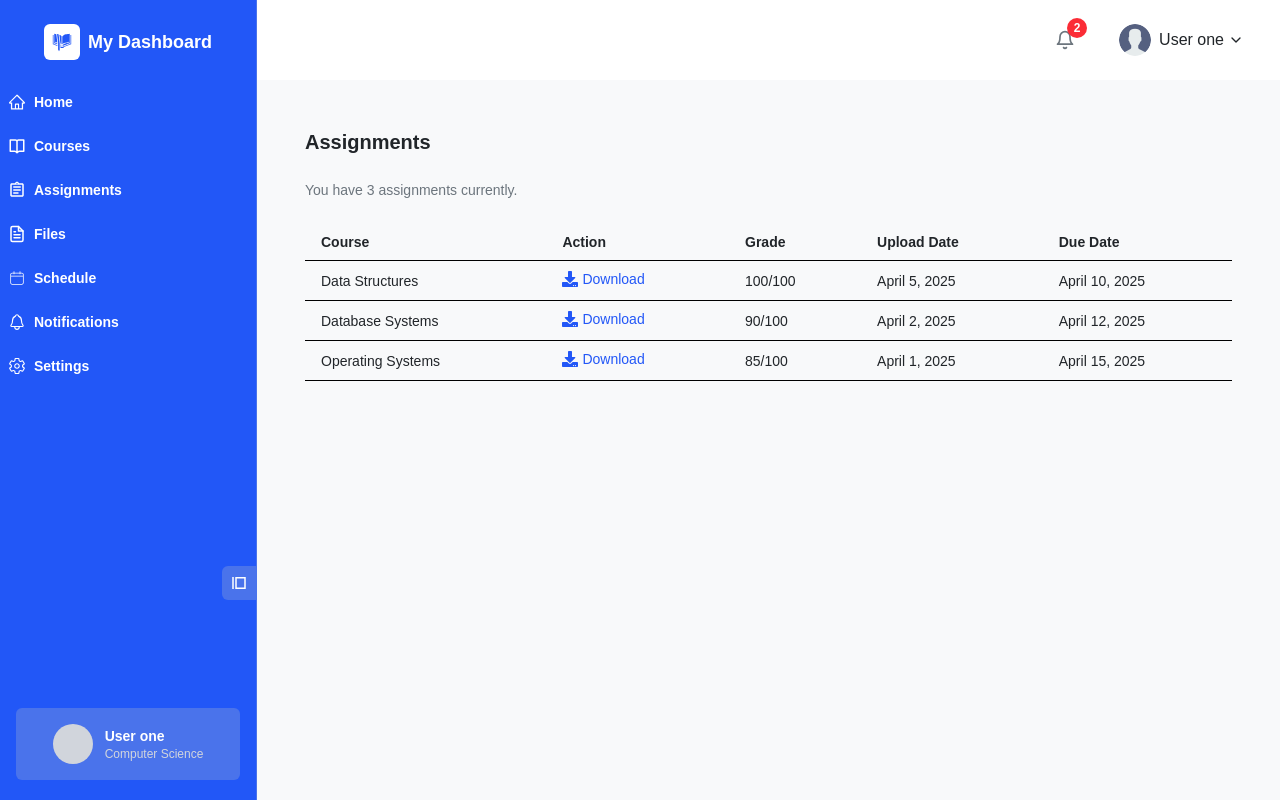
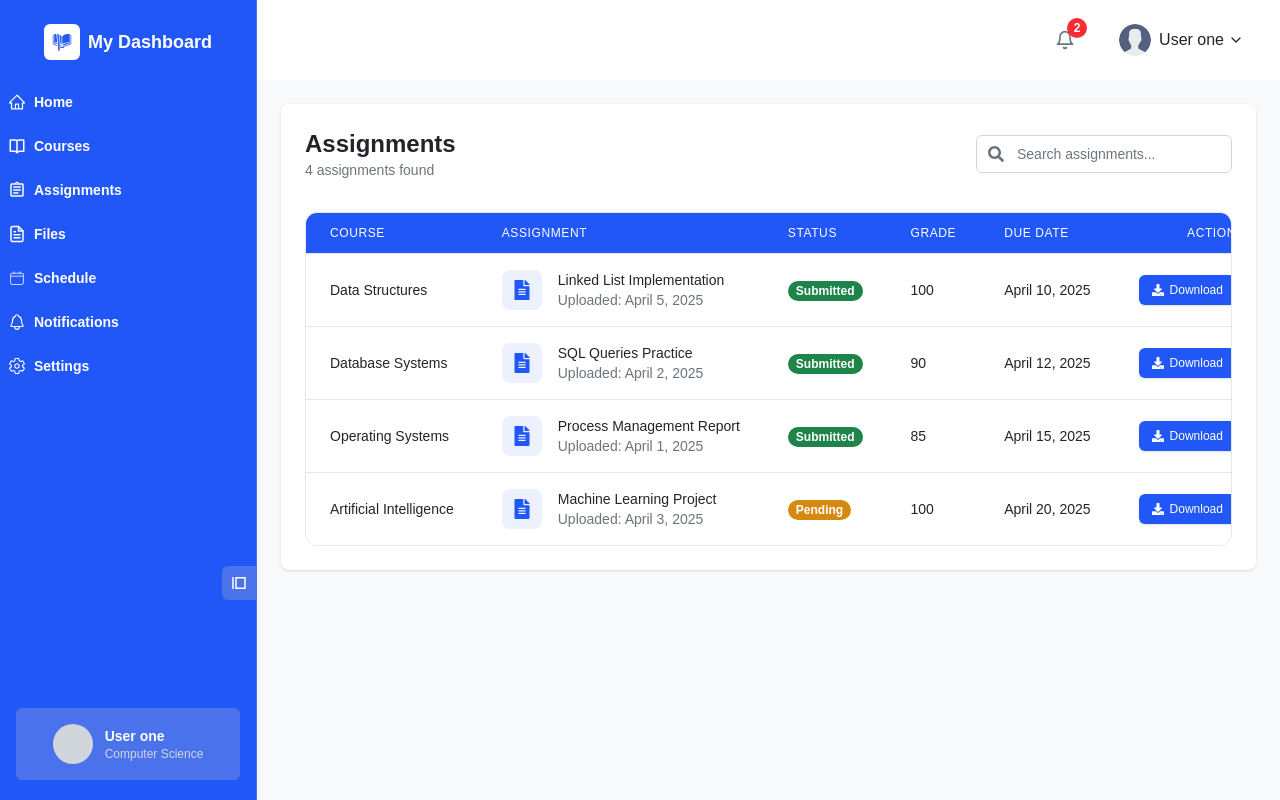
Before and after one commit to DevNexEssam/uni-portal, a Next.js app: page /dashboard/assignments in a window 1280 px wide. Built offline with nearby package versions, Linux system fonts and the light colour scheme.

Commit message:
create page assignments

```diff
--- a/app/(pages)/dashboard/(pages)/assignments/page.tsx
+++ b/app/(pages)/dashboard/(pages)/assignments/page.tsx
@@ -1,7 +1,8 @@
+/* eslint-disable react/no-unescaped-entities */
 'use client';
 
 import React from 'react';
-import { FaDownload } from 'react-icons/fa';
+import { FaDownload, FaFileAlt, FaSearch } from 'react-icons/fa';
 import { AssignmentProps } from '../../../../../types';
 
 const assignments: AssignmentProps[] = [
@@ -13,6 +14,7 @@ const assignments: AssignmentProps[] = [
     uploadDate: 'April 5, 2025',
     dueDate: 'April 10, 2025',
     pdfUrl: '/files/linked-list.pdf',
+    status: 'Submitted',
   },
   {
     id: '2',
@@ -22,6 +24,7 @@ const assignments: AssignmentProps[] = [
     uploadDate: 'April 2, 2025',
     dueDate: 'April 12, 2025',
     pdfUrl: '/files/sql-queries.pdf',
+    status: 'Submitted',
   },
   {
     id: '3',
@@ -31,51 +34,151 @@ const assignments: AssignmentProps[] = [
     uploadDate: 'April 1, 2025',
     dueDate: 'April 15, 2025',
     pdfUrl: '/files/process-report.pdf',
+    status: 'Submitted',
+  },
+  {
+    id: '4',
+    title: 'Machine Learning Project',
+    course: 'Artificial Intelligence',
+    grade: "100",
+    uploadDate: 'April 3, 2025',
+    dueDate: 'April 20, 2025',
+    pdfUrl: '/files/ml-project.pdf',
+    status: 'Pending',
   },
 ];
 
 const AssignmentsPage = () => {
+  const [searchTerm, setSearchTerm] = React.useState('');
+
+  const filteredAssignments = assignments.filter(assignment =>
+    assignment.title.toLowerCase().includes(searchTerm.toLowerCase()) ||
+    assignment.course.toLowerCase().includes(searchTerm.toLowerCase())
+  );
+
+  const getStatusBadge = (status: string) => {
+    switch (status) {
+      case 'Submitted':
+        return 'bg-success text-white';
+      case 'Pending':
+        return 'bg-warning text-white';
+      case 'Late':
+        return 'bg-error text-white';
+      default:
+        return 'bg-text-secondary text-white';
+    }
+  };
+
   return (
-    <div className="p-6">
-      <h2 className="text-xl font-bold text-text mb-6">Assignments</h2>
-      <p className="text-sm text-text-secondary mb-6">
-        You have {assignments.length} assignments currently.
+    <div className="p-6 bg-background rounded-lg shadow-sm">
+      <div className="flex flex-col md:flex-row justify-between items-start md:items-center mb-8 gap-4">
+        <div>
+          <h2 className="text-2xl font-bold text-text">Assignments</h2>
+          <p className="text-sm text-text-secondary">
+            {filteredAssignments.length} {filteredAssignments.length === 1 ? 'assignment' : 'assignments'} found
           </p>
+        </div>
 
+        <div className="relative w-full md:w-64">
+          <div className="absolute inset-y-0 left-0 pl-3 flex items-center">
+            <FaSearch className="h-4 w-4 text-text-secondary" />
+          </div>
+          <input
+            type="text"
+            placeholder="Search assignments..."
+            className="block w-full pl-10 pr-3 py-2 border border-gray-300 rounded-md leading-5 bg-background placeholder-text-secondary focus:outline-none focus:ring-2 focus:ring-primary focus:border-primary sm:text-sm"
+            value={searchTerm}
+            onChange={(e) => setSearchTerm(e.target.value)}
+          />
+        </div>
+      </div>
+
+      <div className="bg-background rounded-xl border border-gray-200 overflow-hidden">
         <div className="overflow-x-auto">
-        <table className="min-w-full table-auto">
-          <thead>
-            <tr className="border-b">
-              <th className="px-4 py-2 text-left text-sm font-semibold text-text">Course</th>
-              <th className="px-4 py-2 text-left text-sm font-semibold text-text">Action</th>
-              <th className="px-4 py-2 text-left text-sm font-semibold text-text">Grade</th>
-              <th className="px-4 py-2 text-left text-sm font-semibold text-text">Upload Date</th>
-              <th className="px-4 py-2 text-left text-sm font-semibold text-text">Due Date</th>
+          <table className="min-w-full divide-y divide-gray-200">
+            <thead className="bg-primary">
+              <tr>
+                <th scope="col" className="px-6 py-3 text-left text-xs font-medium text-white uppercase tracking-wider">
+                  <div className="flex items-center gap-1">
+                    Course
+                  </div>
+                </th>
+                <th scope="col" className="px-6 py-3 text-left text-xs font-medium text-white uppercase tracking-wider">
+                  Assignment
+                </th>
+                <th scope="col" className="px-6 py-3 text-left text-xs font-medium text-white uppercase tracking-wider">
+                  Status
+                </th>
+                <th scope="col" className="px-6 py-3 text-left text-xs font-medium text-white uppercase tracking-wider">
+                  Grade
+                </th>
+                <th scope="col" className="px-6 py-3 text-left text-xs font-medium text-white uppercase tracking-wider">
+                  Due Date
+                </th>
+                <th scope="col" className="px-6 py-3 text-right text-xs font-medium text-white uppercase tracking-wider">
+                  Action
+                </th>
               </tr>
             </thead>
-          <tbody>
-            {assignments.map((assignment) => (
-              <tr key={assignment.id} className="border-b hover:bg-gray-50">
-                <td className="px-4 py-2 text-sm text-text">{assignment.course}</td>
-                <td className="px-4 py-2 text-sm text-text">
+            <tbody className="bg-background divide-y divide-gray-200">
+              {filteredAssignments.map((assignment) => (
+                <tr key={assignment.id} className="hover:bg-primary-light/10 transition-colors">
+                  <td className="px-6 py-4 whitespace-nowrap">
+                    <div className="text-sm font-medium text-text">{assignment.course}</div>
+                  </td>
+                  <td className="px-6 py-4 whitespace-nowrap">
+                    <div className="flex items-center">
+                      <div className="flex-shrink-0 h-10 w-10 flex items-center justify-center rounded-lg bg-primary-light/10 text-primary">
+                        <FaFileAlt className="h-5 w-5" />
+                      </div>
+                      <div className="ml-4">
+                        <div className="text-sm font-medium text-text">{assignment.title}</div>
+                        <div className="text-sm text-text-secondary">Uploaded: {assignment.uploadDate}</div>
+                      </div>
+                    </div>
+                  </td>
+                  <td className="px-6 py-4 whitespace-nowrap">
+                    <span className={`px-2 inline-flex text-xs leading-5 font-semibold rounded-full ${getStatusBadge(assignment.status || 'Pending')}`}>
+                      {assignment.status || 'Pending'}
+                    </span>
+                  </td>
+                  <td className="px-6 py-4 whitespace-nowrap">
+                    <div className="text-sm text-text">
+                      {assignment.grade || 'Not graded'}
+                    </div>
+                  </td>
+                  <td className="px-6 py-4 whitespace-nowrap">
+                    <div className="text-sm text-text">{assignment.dueDate}</div>
+                  </td>
+                  <td className="px-6 py-4 whitespace-nowrap text-right text-sm font-medium">
                     <a
                       href={assignment.pdfUrl}
                       download
-                    className="inline-flex items-center gap-1 text-primary hover:underline"
+                      className="inline-flex items-center px-3 py-1.5 border border-transparent text-xs font-medium rounded-md shadow-sm text-white bg-primary hover:bg-primary-dark focus:outline-none focus:ring-2 focus:ring-offset-2 focus:ring-primary"
                     >
-                    <FaDownload className="h-4 w-4" />
+                      <FaDownload className="mr-1.5 h-3 w-3" />
                       Download
                     </a>
                   </td>
-                <td className="px-4 py-2 text-sm text-text">{assignment.grade}/100</td>
-                <td className="px-4 py-2 text-sm text-text">{assignment.uploadDate}</td>
-                <td className="px-4 py-2 text-sm text-text">{assignment.dueDate}</td>
                 </tr>
               ))}
             </tbody>
           </table>
         </div>
       </div>
+
+      {filteredAssignments.length === 0 && (
+        <div className="text-center py-12">
+          <div className="mx-auto h-24 w-24 text-text-secondary">
+            <FaFileAlt className="h-full w-full opacity-50" />
+          </div>
+          <h3 className="mt-2 text-lg font-medium text-text">No assignments found</h3>
+          <p className="mt-1 text-sm text-text-secondary">
+            Try adjusting your search or filter to find what you're looking for.
+          </p>
+        </div>
+      )}
+    </div>
   );
 };
 
--- a/app/(pages)/dashboard/layout.tsx
+++ b/app/(pages)/dashboard/layout.tsx
@@ -9,7 +9,7 @@ const LayoutDashboard = ({ children }: { children: ReactNode }) => {
       <Sidebar />
       <div className="flex-1 overflow-auto">
         <DashboardNavbar />
-        <main className="p-4 md:p-6 bg-background-secondary h-screen">
+        <main className="p-4 md:p-6 bg-background-secondary">
           {children}
           </main>
       </div>
--- a/app/globals.css
+++ b/app/globals.css
@@ -22,4 +22,5 @@
 
 body {
   font-family: Arial, Helvetica, sans-serif;
+  background-color: var(--color-background-secondary);
 }
--- a/components/HeroSection.tsx
+++ b/components/HeroSection.tsx
@@ -54,7 +54,7 @@ const HeroSection = () => {
           <div className="mt-16 mx-auto max-w-5xl px-4 sm:px-6 lg:px-8">
             <div className="relative rounded-xl shadow-2xl overflow-hidden border-8 border-background bg-background transition-transform duration-500 hover:scale-[1.02]">
               <Image
-                src="/images/dashboard-screenshot.png"
+                src="/dashboard-screenshot.png"
                 alt="Academic Dashboard Preview"
                 width={1200}
                 height={800}
--- a/components/layout/DashboardNavbar.tsx
+++ b/components/layout/DashboardNavbar.tsx
@@ -18,7 +18,7 @@ const DashboardNavbar = () => {
   };
 
   return (
-    <nav className="bg-white shadow-md px-6 py-4">
+    <nav className="bg-background shadow-md px-6 py-4">
       <div className="flex items-center justify-between gap-4">
         {/* Page Title */}
         <h1 className="text-2xl font-bold text-gray-800"></h1>
--- a/types/index.ts
+++ b/types/index.ts
@@ -77,4 +77,5 @@ export interface Feature {
     uploadDate: string;
     dueDate: string;
     pdfUrl: string;
+    status: string;
   }
```
Also changed, not shown: public/dashboard-screenshot.png, 1 other file (tests, documents, lock files or other folders). Lines whose indentation alone changed are shown as unchanged.
